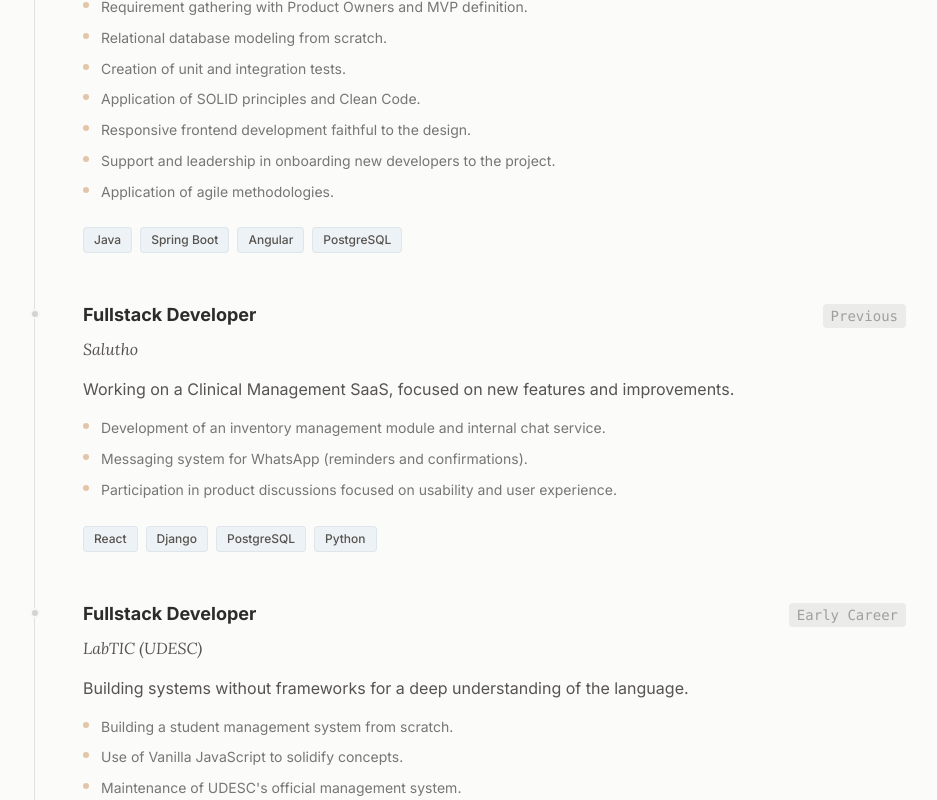
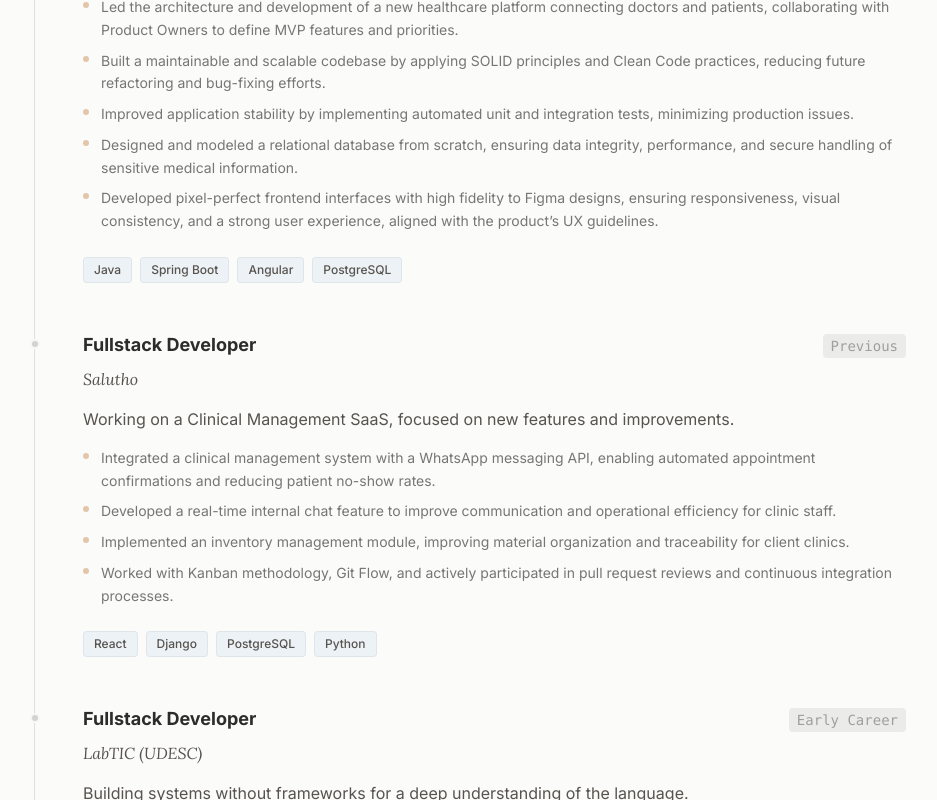
Before and after one commit to bastosanaa/my-portifolio, a React (Vite) app: page / in a window 1280 px wide. Shown: the part 2780-3580 px from the top of the page, without its empty margins (182-1119 px from the left). Built offline with nearby package versions, Linux system fonts and the light colour scheme.

Commit message:
feat: enhance achievements descriptions in Portuguese and English content

```diff
--- a/constants.ts
+++ b/constants.ts
@@ -135,13 +135,11 @@ const PT_CONTENT: Content = {
         period: "Recente",
         description: "Criação de um produto do zero em startup de saúde",
         achievements: [
-          "Levantamento de requisitos com Product Owners e definição de MVP.",
-          "Modelagem de banco de dados relacional do zero.",
-          "Criação de testes unitários e de integração.",
-          "Aplicação de princípios SOLID e Clean Code.",
-          "Desenvolvimento frontend responsivo e fiel ao design.",
-          "Apoio e liderança na entrada de novos desenvolvedores no projeto.",
-          "Aplicação de metodologias ágeis."
+          "Liderei a arquitetura e desenvolvimento de uma nova plataforma de conexão médico-paciente colaborando com POs na definição de funcionalidades e prioridades para o MVP;",
+          "Estruturei a fundação do sistema aplicando princípios SOLID e Clean Code, garantindo uma base de código manutenível e reduzindo custos futuros com refatoração e correção de bugs;",
+          "Elevei a estabilidade da aplicação através da implementação de testes automatizados (unitários e de integração), minimizando falhas em produção;",
+          "Modelei banco de dados relacional do zero, otimizados para alta performance e integridade, assegurando manuseio seguro de dados médicos sensíveis;",
+          "Desenvolvi interfaces frontend pixel perfect, com alta aderência aos designs do Figma, assegurando responsividade, padronização visual e usabilidade, em alinhamento com as diretrizes de UX do produto.",
         ],
         techStack: ["Java", "Spring Boot", "Angular", "PostgreSQL"]
       },
@@ -151,9 +149,10 @@ const PT_CONTENT: Content = {
         period: "Anterior",
         description: "Atuação em SaaS de Gestão Clínica, focada em novas features e melhorias.",
         achievements: [
-          "Desenvolvimento de módulo de gerenciamento de estoque e serviço de chat interno",
-          "Sistema de mensageria para WhatsApp (lembretes e confirmações).",
-          "Participação nas discussões de produto com foco em usabilidade e experiência do usuário."
+          "Integrei o sistema de gestão clínica a uma API de mensageria via whatsapp, implementando o disparo automático de mensagens para confirmação de consultas, reduzindo as taxas de ausência dos pacientes nas clínicas usuárias do sistema;",
+          "Implementei um serviço de chat interno, em tempo real, para os funcionários das clínicas, trazendo melhor comunicação e eficiência no trabalho;",
+          "Implementei um módulo de gestão de estoque no sistema, melhorando a organização e rastreabilidade dos materiais para os clientes;",
+          "Utilizei Kanban como metodologia ágil, trabalhei com Git Flow e participei ativamente de revisões de Pull Requests e integração contínua entre os membros da equipe."
         ],
         techStack: ["React", "Django", "PostgreSQL", "Python"]
       },
@@ -163,10 +162,9 @@ const PT_CONTENT: Content = {
         period: "Início",
         description: "Construção de sistemas sem uso de frameworks para compreensão profunda da linguagem.",
         achievements: [
-          "Construção do zero de um sistema de gestão estudantil.",
-          "Uso de JavaScript puro para fixação de conceitos.",
-          "Manutenção do sistema de gestão oficial da UDESC.",
-          "Metodologia ágil SCRUM e correção de bugs."
+          "Participei da manutenção da plataforma Polvo, utilizando VueJS, um sistema legado de ensino com mais de 10 anos de existência e documentação técnica escassa, tendo como desafio inicial a reestruturação do rastreamento de tarefas e massiva correção de bugs;",
+          "Projetei e desenvolvi uma Prova de Conceito (PoC) de um sistema de gestão acadêmica, focando na validação do módulo de realização de avaliações online. Essa iniciativa atuou como ambiente de simulação para antecipar desafios técnicos antes de intervir no sistema oficial;",
+          "Utilizei metodologias ágeis baseadas em Scrum, com definição de entregas semanais, refinamento de tarefas e reuniões diárias.",
         ],
         techStack: ["JavaScript", "Vue.js", "Node.js", "MongoDB"]
       }
@@ -283,7 +281,7 @@ const EN_CONTENT = {
       {
         degree: "Bachelor of Information Systems",
         institution: "Federal University of Santa Catarina (UFSC)",
-        period: "Exp. Graduation: 2027.2",
+        period: "Expected Graduation: 2027.2",
         description: `I chose the Information Systems degree because I saw in it the ideal combination of technology, business vision, and process management. Since the beginning of my studies, my goal has been to develop not only technical skills but also analytical and organized thinking, capable of transforming ideas into viable and well-structured digital solutions.
         Throughout the course, I engaged with areas such as software development, system architecture, databases, software engineering, and project management—fields that spark my interest by allowing me to act in every stage of product construction, from planning to implementation.`,
         topics: [
@@ -314,13 +312,13 @@ const EN_CONTENT = {
         period: "Recent",
         description: "Building a product from scratch at a health startup",
         achievements: [
-          "Requirement gathering with Product Owners and MVP definition.",
-          "Relational database modeling from scratch.",
-          "Creation of unit and integration tests.",
-          "Application of SOLID principles and Clean Code.",
-          "Responsive frontend development faithful to the design.",
-          "Support and leadership in onboarding new developers to the project.",
-          "Application of agile methodologies."
+          "Led the architecture and development of a new healthcare platform connecting doctors and patients, collaborating with Product Owners to define MVP features and priorities.",
+          "Built a maintainable and scalable codebase by applying SOLID principles and Clean Code practices, reducing future refactoring and bug-fixing efforts.",
+          "Improved application stability by implementing automated unit and integration tests, minimizing production issues.",
+          "Designed and modeled a relational database from scratch, ensuring data integrity, performance, and secure handling of sensitive medical information.",
+          "Developed pixel-perfect frontend interfaces with high fidelity to Figma designs, ensuring responsiveness, visual consistency, and a strong user experience, aligned with the product’s UX guidelines.",
+          // "Support and leadership in onboarding new developers to the project.",
+          // "Application of agile methodologies."
         ],
         techStack: ["Java", "Spring Boot", "Angular", "PostgreSQL"]
       },
@@ -330,9 +328,10 @@ const EN_CONTENT = {
         period: "Previous",
         description: "Working on a Clinical Management SaaS, focused on new features and improvements.",
         achievements: [
-          "Development of an inventory management module and internal chat service.",
-          "Messaging system for WhatsApp (reminders and confirmations).",
-          "Participation in product discussions focused on usability and user experience."
+          "Integrated a clinical management system with a WhatsApp messaging API, enabling automated appointment confirmations and reducing patient no-show rates.",
+          "Developed a real-time internal chat feature to improve communication and operational efficiency for clinic staff.",
+          "Implemented an inventory management module, improving material organization and traceability for client clinics.",
+          "Worked with Kanban methodology, Git Flow, and actively participated in pull request reviews and continuous integration processes."
         ],
         techStack: ["React", "Django", "PostgreSQL", "Python"]
       },
@@ -342,10 +341,9 @@ const EN_CONTENT = {
         period: "Early Career",
         description: "Building systems without frameworks for a deep understanding of the language.",
         achievements: [
-          "Building a student management system from scratch.",
-          "Use of Vanilla JavaScript to solidify concepts.",
-          "Maintenance of UDESC's official management system.",
-          "SCRUM agile methodology and bug fixing."
+          "Contributed to the maintenance of a legacy educational platform with over 10 years in production, focusing on bug fixing and task tracking restructuring despite limited technical documentation.",
+          "Designed and developed a Proof of Concept (PoC) to validate an online assessment module before applying changes to the production academic management system.",
+          "Worked in an agile Scrum-based environment with weekly deliveries, task refinement, and daily stand-ups.",
         ],
         techStack: ["JavaScript", "Vue.js", "Node.js", "MongoDB"]
       }
@@ -387,7 +385,7 @@ const EN_CONTENT = {
       },
       {
         title: "University Portal (Polvo)",
-        description: "Academic entity management system and assessment activities developed in pure JavaScript with a focus on learning.",
+        description: "Academic management system for entities and assessment activities, developed in pure JavaScript with a focus on learning.",
         image: "/assets/portfolio/labtic_polvo.png",
         tags: ["JavaScript", "Node.js", "MongoDB"],
         githubUrl: "",
```
